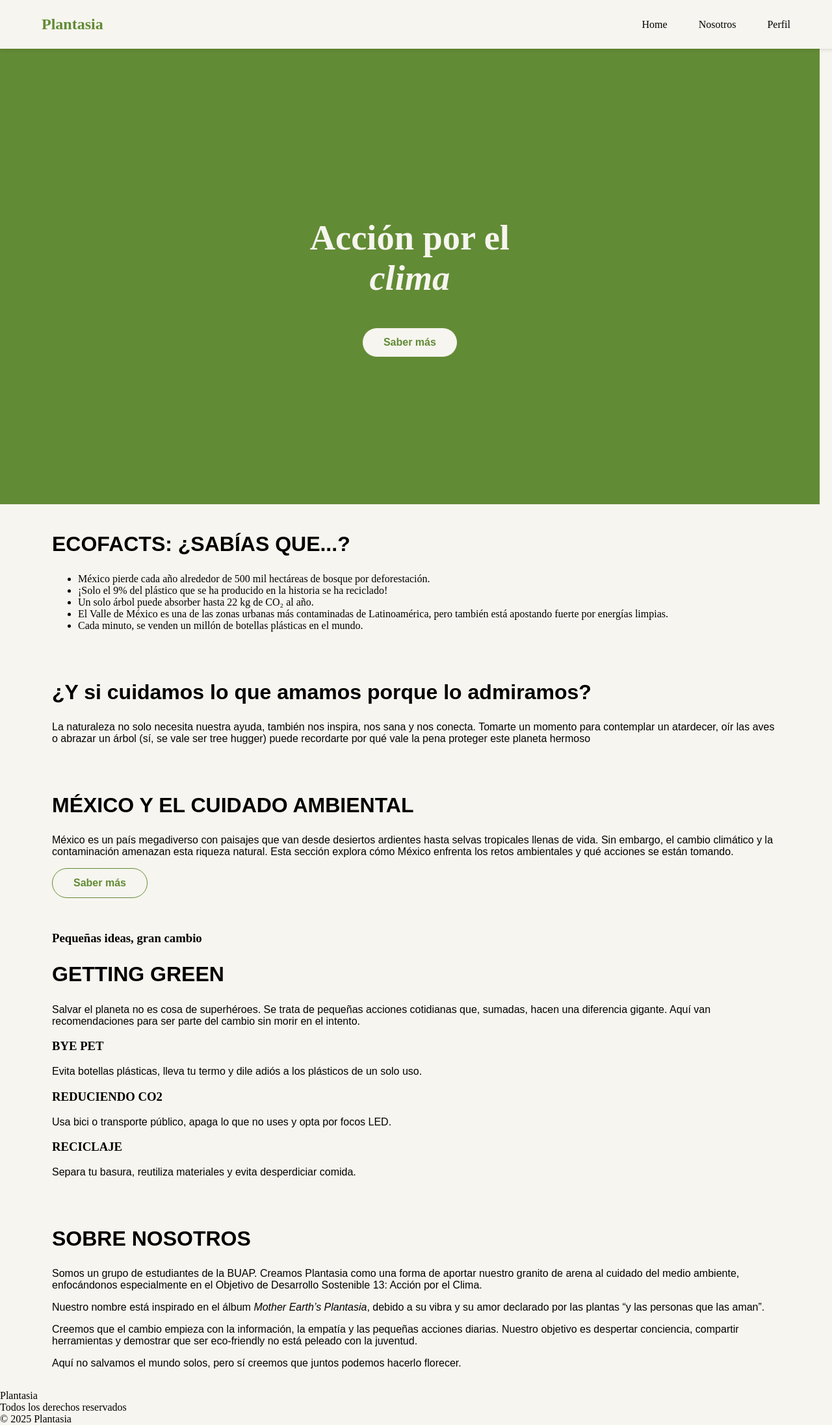
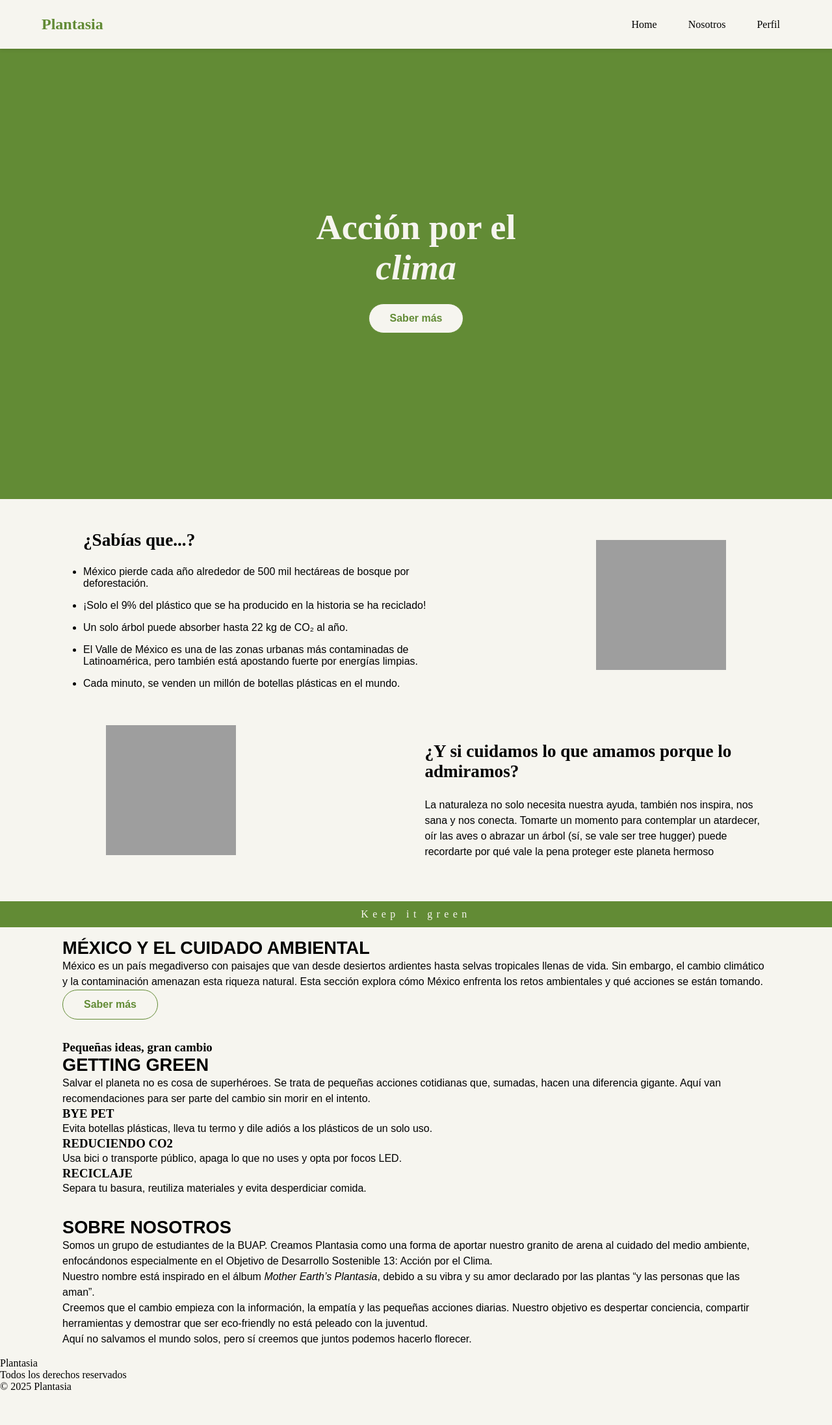
Before and after one commit to deibfps/tecweb-project, a PHP site: page / in a window 1280 px wide. Shown: the whole page at 65% size. After the commit the page ends 2139 px from the top, so only its background shows below. Run offline with PHP 8.4, Linux system fonts and the light colour scheme; grey boxes are pictures that could not be loaded.

Commit message:
Separador keep it green listo

```diff
--- a/codigo/index.html
+++ b/codigo/index.html
@@ -30,8 +30,9 @@
     </section>
 
     <!-- EcoFacts -->
-    <section class="EcoFacts">
-        <h2>ECOFACTS: ¿SABÍAS QUE...?</h2>
+    <div id="EcoFacts">
+        <section class="TextoEco">
+            <h2>¿Sabías que...?</h2>
             <ul>
                 <li>México pierde cada año alrededor de 500 mil hectáreas de bosque por deforestación.</li>
                 <li>¡Solo el 9% del plástico que se ha producido en la historia se ha reciclado!</li>
@@ -40,9 +41,17 @@
                 <li>Cada minuto, se venden un millón de botellas plásticas en el mundo.</li>
             </ul>
         </section>
+        <div id="ImagenEco">
+            <img src="https://images.unsplash.com/photo-1506748686214-e9df14d4d9d0?crop=entropy&cs=tinysrgb&fit=max&fm=jpg&ixid=MnwzNjUyOXwwfDF8c2VhcmNofDJ8fG5hdHVyZXxlbnwwfHx8fDE2OTI3NzY1NTg&ixlib=rb-4.0.3&q=80&w=1080" alt="Imagen de naturaleza" width="200rem" height="200rem">
+        </div>
+    </div>
 
     <!-- EcoFacts2 -->
-    <section class="EcoFacts2">
+    <div id="EcoFacts2">
+        <div id="ImagenEco2">
+            <img src="https://images.unsplash.com/photo-1506748686214-e9df14d4d9d0?crop=entropy&cs=tinysrgb&fit=max&fm=jpg&ixid=MnwzNjUyOXwwfDF8c2VhcmNofDJ8fG5hdHVyZXxlbnwwfHx8fDE2OTI3NzY1NTg&ixlib=rb-4.0.3&q=80&w=1080" alt="Imagen de naturaleza" width="200rem" height="200rem">
+        </div>
+        <section class="TextoEco2">
             <h2>¿Y si cuidamos lo que amamos porque lo admiramos?</h2>
             <p> La naturaleza no solo necesita nuestra ayuda, también nos inspira, nos sana y nos conecta.
                 Tomarte un momento para contemplar un atardecer, oír las aves o abrazar un árbol
@@ -50,6 +59,11 @@
                 hermoso
             </p>
         </section>
+    </div>
+
+    <div id="K">
+        <p>Keep it green</p>
+    </div>
 
     <!-- México y el Cuidado Ambiental -->
     <section>
--- a/codigo/style.css
+++ b/codigo/style.css
@@ -1,5 +1,14 @@
 @import url('variables.css');
 
+* {
+    margin: 0;
+    padding: 0;
+    box-sizing: border-box;
+}
+
+html, body {
+    overflow-x: hidden;
+}
 body {
     background-color: var(--hueso);
     margin: 0;
@@ -7,19 +16,22 @@ body {
 }
 
 body section{
-    padding: 1rem 5rem;
+    padding: 1rem 6rem;
 }
 
 body p {
     font-family: var(--texto);
     font-size: 1rem; /* Tamaño de fuente adaptable */
+    line-height: 1.5rem;
 }
 
 body h2 {
     font-family: var(--titulos);
-    font-size: 2rem; /* Tamaño de fuente adaptable */
+    font-size: 1.7rem; /* Tamaño de fuente adaptable */
+    font-weight: bold;
 }
 
+/* ''''''''''''''''''''''''''ESTILO DE BOTONES '''''''''''''''''''''''''''''''''''''''''''''''''*/
 body button {
     padding: .8rem 2rem;
     border: none;
@@ -35,13 +47,11 @@ body button {
     background-color: var(--hueso);
     border: .1rem solid var(--verdeMatcha);
     }
-
     body button:hover {
         color: var(--hueso);
         transform: scale(1.1);
         box-shadow: 4px 5px 17px -4px var(--verdeMatcha);
     }
-
     body button::before {
         content: "";
         position: absolute;
@@ -54,10 +64,10 @@ body button {
         z-index: -1;
         transition: width 1000ms;
     }
-
     body button:hover::before {
         width: 250%;
     }
+/* '''''''''''''''''''''''''' FIN DE ESTILO DE BOTONES '''''''''''''''''''''''''''''''''''''''''''''''''*/
 
 
 /* ''''''''''''''''''''''''''ESTILO DE BARRA DE NAVEGACION '''''''''''''''''''''''''''''''''''''''''''''''''*/
@@ -88,7 +98,7 @@ header nav ul {
     display: flex; /* Flexbox para alinear los enlaces horizontalmente */
     gap: 3rem; /* Espaciado entre los enlaces */
     margin: 0;
-    padding: 0 6rem;
+    padding: 0 3rem;
 
 }
 header nav ul li a {
@@ -107,18 +117,91 @@ header nav ul li a:hover {
 /* Fondo del banner */
 .BannerPrincipal {
     background-color: var(--verdeMatcha);
-    width: 86%; /* Ocupa todo el ancho */
-    height: 85vh; /* Altura del % de la ventana */
+    width: 100%; /* Ocupa todo el ancho */
+    height: 88vh; /* Altura del % de la ventana */
     display: flex;
     justify-content: center; /* Centra verticalmente */
     align-items: center; /* Centra horizontalmente */
     text-align: center;
     flex-direction: column;
+    overflow: hidden;
 }
 /* Color del texto */
 .BannerPrincipal h2{
     font-family: var(--especial);
     color: var(--hueso);
     font-size: 3.4rem;
+    padding-bottom: 1.5rem;
 }
 /* ''''''''''''''''''''''''''FIN DE ESTILO DE BANNER INICIAL'''''''''''''''''''''''''''''''''''''''''''''''''*/
+
+/* ''''''''''''''''''''''''''ESTILO DE ECOFACTS1 '''''''''''''''''''''''''''''''''''''''''''''''''*/
+#EcoFacts {
+    display: flex; /* <- Esto lo necesitábamos sí o sí */
+    align-items: center;
+    justify-content: space-between;
+}
+
+.TextoEco {
+    width: 68%;
+    padding-top: 3rem;
+    padding-left: 8rem;
+}
+.TextoEco li{
+    font-family: var(--texto);
+    margin-bottom: 1rem;
+}
+.TextoEco h2{
+    font-family: var(--especial);
+    font-weight: bolder;
+    padding-bottom: 1.5rem
+}
+#ImagenEco {
+    width: 50%;
+    display: flex;
+    justify-content: center; /* Centra horizontalmente */
+    align-items: center; /* Centra verticalmente */
+}
+/* ''''''''''''''''''''''''''FIN DE ESTILO DE ECOFACTS1 '''''''''''''''''''''''''''''''''''''''''''''''''*/
+
+/* ''''''''''''''''''''''''''ESTILO DE ECOFACTS2 '''''''''''''''''''''''''''''''''''''''''''''''''*/
+#EcoFacts2 {
+    display: flex; /* <- Esto lo necesitábamos sí o sí */
+    align-items: center;
+    justify-content: space-between;
+    padding-bottom: 3rem;
+}
+.TextoEco2 {
+    width: 68%;
+    padding-top: 3rem;
+    padding-left: 8rem;
+}
+.TextoEco2 h2{
+    font-family: var(--especial);
+    font-weight: bolder;
+    padding-bottom: 1.5rem
+}
+#ImagenEco2 {
+    width: 50%;
+    display: flex;
+    justify-content: center; /* Centra horizontalmente */
+    align-items: center; /* Centra verticalmente */
+}
+/* ''''''''''''''''''''''''''FIN DE ESTILO DE ECOFACTS2 '''''''''''''''''''''''''''''''''''''''''''''''''*/
+
+/* ''''''''''''''''''''''''''KEEP IT GREEN SECTION '''''''''''''''''''''''''''''''''''''''''''''''''*/
+#K{
+    background-color: var(--verdeMatcha);
+    width: 100%; /* Ocupa todo el ancho */
+    text-align: center;
+    color: var(--hueso);
+
+}
+
+#K p{
+    font-family: var(--especial);
+    padding: .5rem 0;
+    letter-spacing: .4rem;
+}
+
+/* ''''''''''''''''''''''''''FIN '''''''''''''''''''''''''''''''''''''''''''''''''*/
```
Lines whose indentation alone changed are shown as unchanged.
